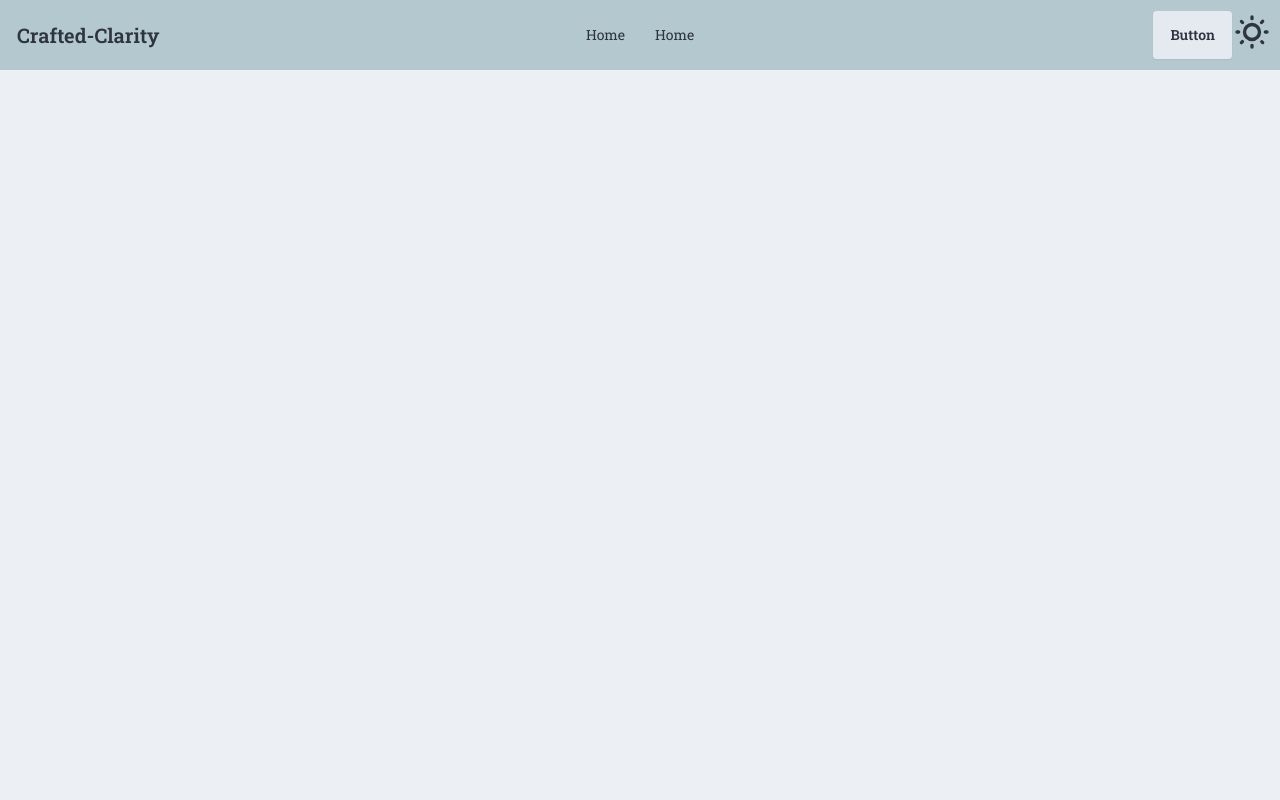
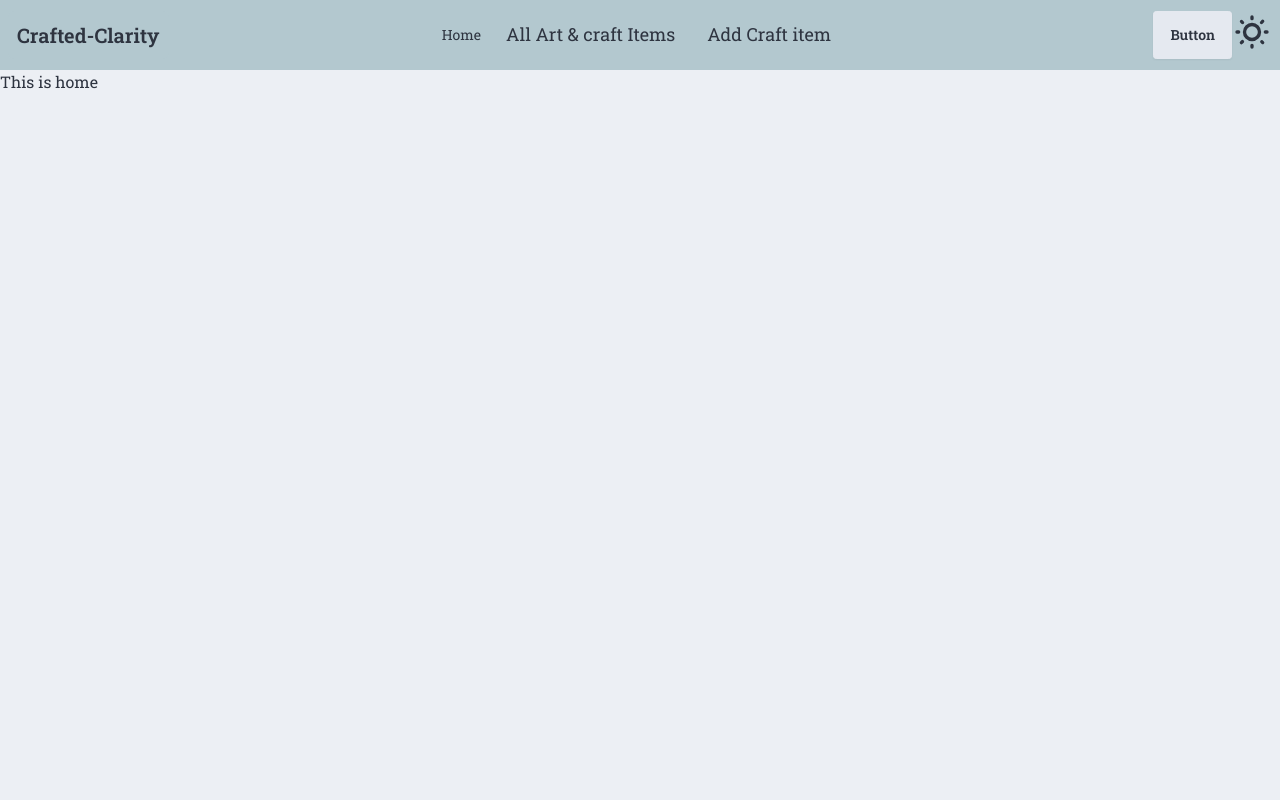
Before and after one commit to alamshuvo/crafted-clarity-client, a React (Vite) app: page / in a window 1280 px wide. Shown: the top 800 px of the page. Built offline with nearby package versions, Linux system fonts and the light colour scheme; a web font is replaced by a local one.

Commit message:
some routes and navlinks added

```diff
--- a/src/components/Navbar/Navbar.jsx
+++ b/src/components/Navbar/Navbar.jsx
@@ -40,9 +40,21 @@ const Navbar = () => {
               ? "border border-[#B3C8CF] p-2 hover:bg-[#BED7DC] hover:text-[#F1EEDC] ml-3 rounded-md "
               : "text-center  font-normal gap-6 text-[18px]"
           }
-          to={"/"}
+          to={"/allArtAndCrafts"}
         >
-          Home
+          All Art & craft Items
+        </NavLink>
+      </li>
+      <li>
+        <NavLink
+          className={({ isActive }) =>
+            isActive
+              ? "border border-[#B3C8CF] p-2 hover:bg-[#BED7DC] hover:text-[#F1EEDC] ml-3 rounded-md "
+              : "text-center  font-normal gap-6 text-[18px]"
+          }
+          to={"/addCraftItem"}
+        >
+          Add Craft item
         </NavLink>
       </li>
     </>
--- a/src/layouts/Mainlayout.jsx
+++ b/src/layouts/Mainlayout.jsx
@@ -1,12 +1,12 @@
 import { Outlet } from "react-router-dom";
-import Home from "../pages/Home";
 import Footer from "../components/Footer/Footer";
+import Navbar from "../components/Navbar/Navbar";
 
 const Mainlayout = () => {
     return (
         <div className="font-roboto">
             <div>
-                <Home></Home>
+                <Navbar></Navbar>
             </div>
             <div>
                 <Outlet></Outlet>
--- /dev/null
+++ b/src/pages/AddCraftItem.jsx
@@ -0,0 +1,17 @@
+import { Helmet } from "react-helmet-async";
+
+
+const AddCraftItem = () => {
+    return (
+        <div className="min-h-screen">
+            <Helmet>
+                <title>
+                    Crafted Clarity | AddCraftItem
+                </title>
+                this is  Add Craft Item
+            </Helmet>
+        </div>
+    );
+};
+
+export default AddCraftItem;
--- /dev/null
+++ b/src/pages/AllArtAndCrafts.jsx
@@ -0,0 +1,17 @@
+import { Helmet } from "react-helmet-async";
+
+
+const AllArtAndCrafts = () => {
+    return (
+        <div className="min-h-screen">
+            <Helmet>
+                <title>
+                 Crafted clarity | AllArtAndCrafts
+                </title>
+            </Helmet>
+            This is all art and craft items
+        </div>
+    );
+};
+
+export default AllArtAndCrafts;
--- a/src/pages/Home.jsx
+++ b/src/pages/Home.jsx
@@ -1,5 +1,4 @@
 import { Helmet } from "react-helmet-async";
-import Navbar from "../components/Navbar/Navbar";
 
 const Home = () => {
     return (
@@ -7,9 +6,7 @@ const Home = () => {
             <Helmet>
                 <title>crafted-clarity | Home</title>
             </Helmet>
-            <div>
-                <Navbar></Navbar>
-            </div>
+            This is home
         </div>
     );
 };
--- /dev/null
+++ b/src/routes/PrivateRoutes.jsx
@@ -0,0 +1,11 @@
+
+
+const PrivateRoutes = () => {
+    return (
+        <div>
+
+        </div>
+    );
+};
+
+export default PrivateRoutes;
--- a/src/routes/Routes.jsx
+++ b/src/routes/Routes.jsx
@@ -1,12 +1,29 @@
 import { createBrowserRouter } from "react-router-dom";
 import Mainlayout from "../layouts/Mainlayout";
 import NotFound from "../pages/NotFound";
+import Home from "../pages/Home";
+import AllArtAndCrafts from "../pages/AllArtAndCrafts";
+import AddCraftItem from "../pages/AddCraftItem";
 
 const router = createBrowserRouter([
     {
       path: "/",
       element:<Mainlayout></Mainlayout>,
-      errorElement:<NotFound></NotFound>
+      errorElement:<NotFound></NotFound>,
+      children:[
+        {
+            path:"/",
+            element:<Home></Home>
+        },
+        {
+            path:"/allArtAndCrafts",
+            element:<AllArtAndCrafts></AllArtAndCrafts>
+        },
+        {
+            path:"/addCraftItem",
+            element:<AddCraftItem></AddCraftItem>
+        }
+      ]
     },
   ]);
 
```
